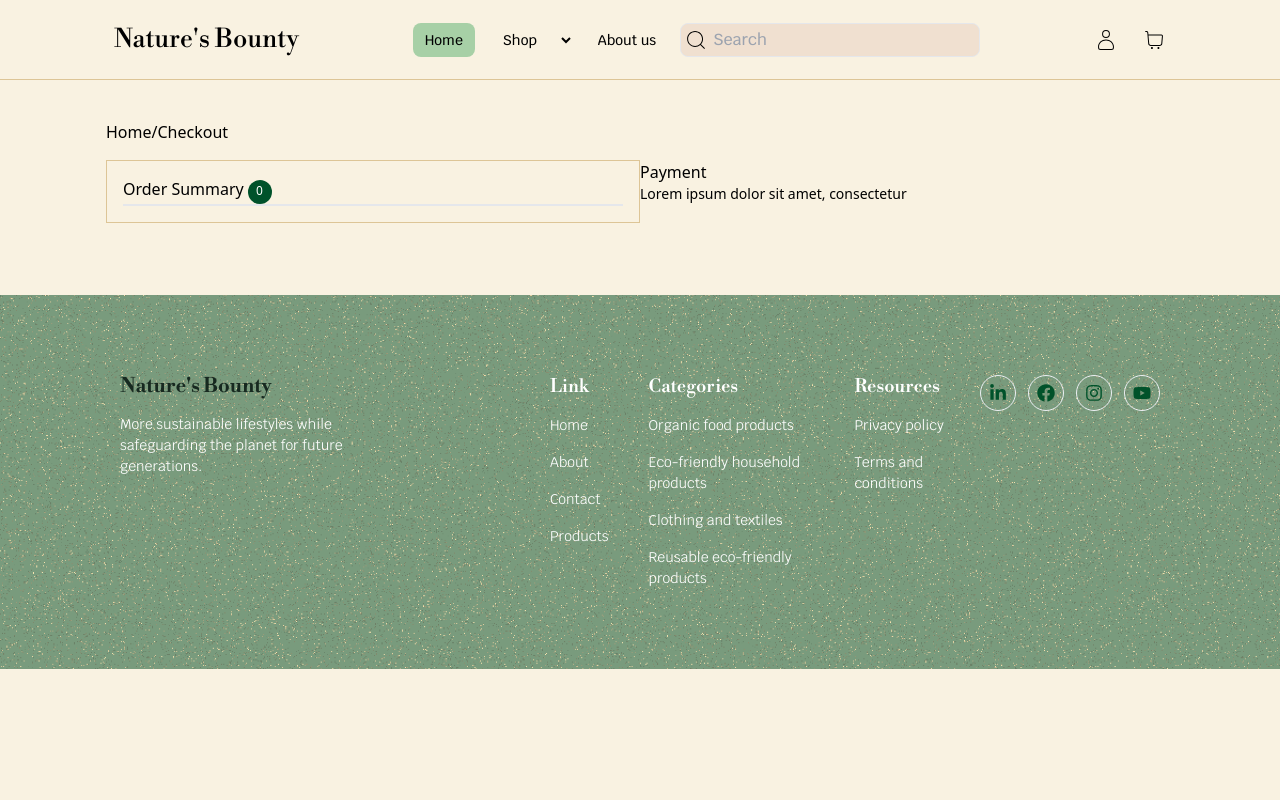
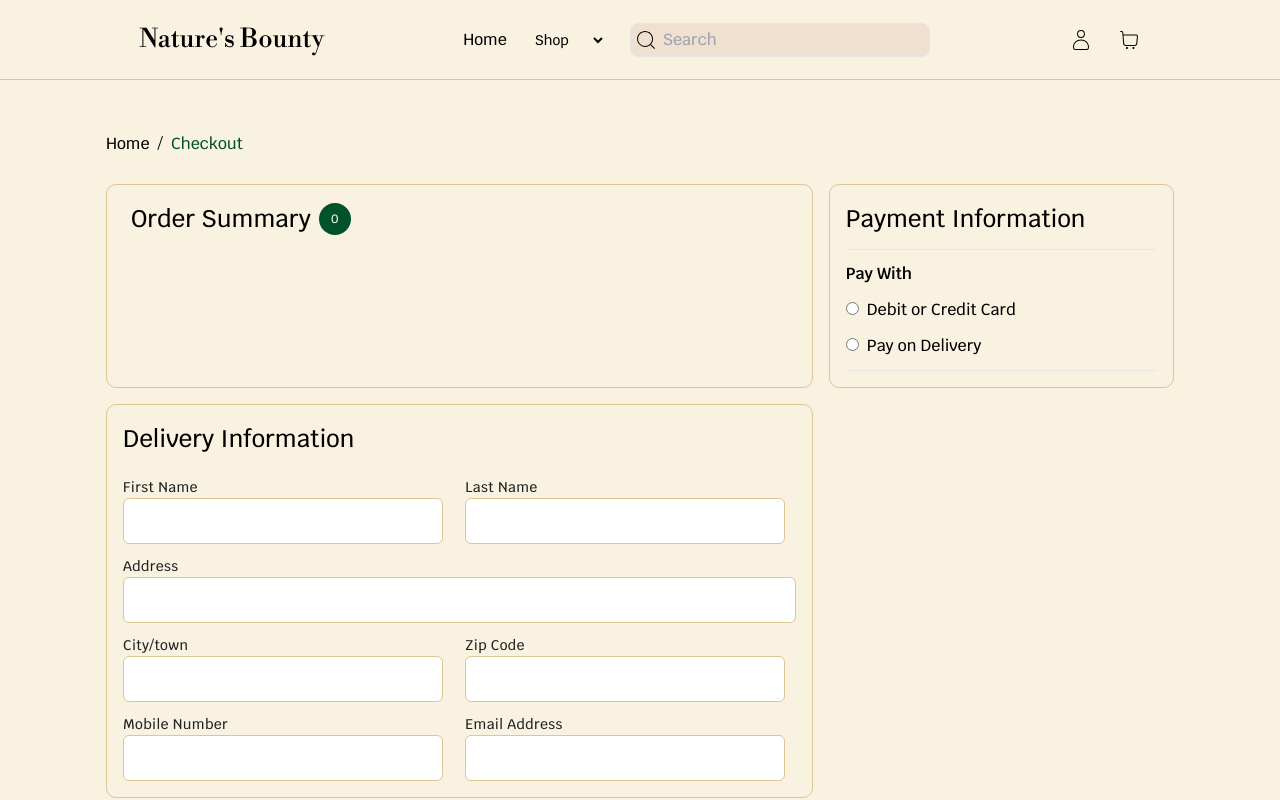
Before and after one commit to Ralpmike/hng-stage-task, a React (Vite) app: page /checkout in a window 1280 px wide. Shown: the top 800 px of the page. Built offline with nearby package versions, Linux system fonts and the light colour scheme.

Commit message:
Navbar fix and checkout component fix

```diff
--- a/src/components/NavBar.jsx
+++ b/src/components/NavBar.jsx
@@ -17,7 +17,8 @@ export default function NavBar({ onHandleToggleCart, showCart }) {
 
   const handleRedirect = () => {
     navigate("/checkout");
-    setMenuOpen(false);
+    // toggleMenu();
+    setMenuOpen(!menuOpen);
   };
 
   const toggleMenu = () => {
@@ -27,7 +28,7 @@ export default function NavBar({ onHandleToggleCart, showCart }) {
   const cartProducts = useStore((state) => state.cartProducts);
 
   return (
-    <nav className="border-[#DDC596] px-4 md:px-8 md:gap-5 h-[80px] border-b-[.0625rem]  lg:gap-8 w-full mx-auto flex justify-evenly items-center ">
+    <nav className=" bg-defaultbg-color border-[#DDC596] px-4 md:px-8 md:gap-5 h-[80px] border-b-[.0625rem]  lg:gap-8 w-full mx-auto flex justify-evenly items-center sticky top-0 z-30 ">
       {/* <div className="flex px-3 lg:gap-8 md:px-12 md:p-0  xl:gap-10 items-center h-[5rem] md:mx-auto border-2"> */}
       <button onClick={toggleMenu} className=" 1md:hidden mr-auto ">
         {menuOpen ? <FaTimes size={24} /> : <FaBars size={20} />}
@@ -42,7 +43,11 @@ export default function NavBar({ onHandleToggleCart, showCart }) {
           <li>
             <NavLink
               to={"/"}
-              className="text-[14px] bg-[#a7d0a6] py-2 px-3 rounded-lg"
+              className={({ isActive }) =>
+                isActive
+                  ? "text-[14px] bg-[#a7d0a6] py-2 px-3 rounded-lg"
+                  : "default"
+              }
             >
               Home
             </NavLink>
@@ -60,11 +65,6 @@ export default function NavBar({ onHandleToggleCart, showCart }) {
                 <option value="3">Option 3</option>
               </select>
             </label>
-          </li>
-          <li>
-            <NavLink to="#" className="text-[14px] ">
-              About us
-            </NavLink>
           </li>
           <li className="flex gap-4 items-center relative">
             <input
@@ -94,7 +94,7 @@ export default function NavBar({ onHandleToggleCart, showCart }) {
           <span className="relative">
             <CiShoppingCart size={24} />
             {cartProducts.length > 0 && (
-              <span className="absolute inset-x-0 -top-4 left-4 text-white pl-[6px] px-[3px] w-5 aspect-[1/1] rounded-[50%] inline-block bg-[#984343] text-[12px]">
+              <span className="absolute inset-x-0 -top-4 left-4 text-white flex justify-center items-center w-5 aspect-[1/1] rounded-[50%]  bg-[#984343] text-[10px]">
                 {cartProducts.length}
               </span>
             )}
@@ -143,12 +143,12 @@ export default function NavBar({ onHandleToggleCart, showCart }) {
       )}
       {/* </div> */}
       {showCart && (
-        <div className="absolute top-[80px] w-[320px] sm:w-[370px] md:w-[590px]  h-fit inset-y-4 right-1 z-30  justify-center py-3 px-6 bg-[#F9F2E1]">
+        <div className="absolute top-[80px] w-[320px] sm:w-[370px] md:w-[590px]  h-fit inset-y-4 right-1 z-30  justify-center py-3 px-6 bg-[#F9F2E1] overflow-y-auto max-h-[calc(100vh-80px)]">
           <ul>
             <div className="flex justify-between">
               <h2 className="font-krub-font text-[28px] font-[600] flex items-center gap-2">
                 My Cart
-                <span className="text-white py-[2px] px-[10px] w-8 aspect-[1/1] rounded-[50%] inline-block bg-[#00522A] text-[18px]">
+                <span className="text-white flex justify-center items-center w-8 aspect-[1/1] rounded-[50%]  bg-[#00522A] text-[16px]">
                   {cartProducts.length}
                 </span>
               </h2>
@@ -167,7 +167,7 @@ export default function NavBar({ onHandleToggleCart, showCart }) {
           {/* <div className="w-full"> */}
           <button
             className="button-primary my-4 w-full text-[#E9FFE7]"
-            onClick={() => handleRedirect()}
+            onClick={handleRedirect}
           >
             Check Out
           </button>
--- a/src/components/SectionOne.jsx
+++ b/src/components/SectionOne.jsx
@@ -2,7 +2,7 @@ import { NavLink } from "react-router-dom";
 
 export default function SectionOne() {
   return (
-    <div className="flex flex-col my-0  text-center px-5 md:px-[64px] items-center justify-center md:text-center gap-5 md:my-[3rem]">
+    <div className="flex flex-col my-0  text-center px-5 md:px-[64px] items-center justify-center md:text-center gap-5 md:my-[2rem]">
       <h5 className="text-[#572A00] my-2 text-[9px] sm:text-[.625rem] font-krub-font py-2 px-4 bg-[#FFE6CE]  rounded-2xl">
         🏆 2023 & 2024 AWARD WINNING ECO-FRIENDLY STORE
       </h5>
--- a/src/index.css
+++ b/src/index.css
@@ -80,6 +80,14 @@ html {
 .custom-select option:first-child {
   display: none;
 }
+
+.label-input {
+  @apply block text-[14px] font-medium text-primary_black font-krub-font tracking-wide;
+}
+
+.in-design {
+  @apply border-[1px] border-[#DDC596] px-[16px] w-[320px] max-w-full  rounded-[6px] py-[10px];
+}
 /* a {
   @apply px-[12px] py-[8px] rounded-lg;
 } */
--- a/src/routes/CheckoutPage.jsx
+++ b/src/routes/CheckoutPage.jsx
@@ -4,34 +4,149 @@ import { useStore } from "../store";
 
 export default function CheckoutPage() {
   const cartProducts = useStore((state) => state.cartProducts);
+
+  const currentPath = window.location.pathname;
+
   return (
-    <div className="px-[106px] flex flex-col gap-4">
-      <div className="flex">
-        <NavLink to="/">Home</NavLink>/
+    <div className="px-[106px] mt-10 flex flex-col gap-4 font-krub-font">
+      <div className="flex py-3">
+        <NavLink to="/" className="font-medium">
+          Home
+        </NavLink>
+        <span className="mx-2 inline-block">/</span>
         <NavLink
           to="/checkout"
-          className={({ isActive }) => (isActive ? "green" : undefined)}
+          className={({ isActive }) =>
+            isActive ? "text-[#00522A] font-medium" : ""
+          }
         >
           Checkout
         </NavLink>
       </div>
-      <div className="grid grid-cols-1 md:grid-cols-2 ">
-        <div className="p-4 px-4 border-[1px] border-[#DDC596]">
-          <h3>
+      <div className="grid gap-4 grid-cols-1 md:grid-cols-3 font-krub-font">
+        <div className="p-4 px-6 border-[1px] border-[#DDC596] col-span-2 gap-3 rounded-[10px]">
+          <h3 className="font-medium text-[24px] flex items-center gap-2">
             Order Summary{" "}
-            <span className=" text-white  w-6 px-2 py-[2px] aspect-[1/1] rounded-[50%] inline-block bg-[#00522A] text-[12px]">
+            <span className=" text-white  w-8  aspect-[1/1] rounded-[50%] flex justify-center items-center bg-[#00522A] text-[12px]">
               {cartProducts.length}
             </span>
           </h3>
-          <ul className="flex flex-col gap-4 border-[1px] ">
+          <ul className="flex flex-col gap-4 ">
             {cartProducts.map((product) => (
               <CheclOutProduct key={product.id} product={product} />
             ))}
           </ul>
         </div>
-        <div>
-          <h3>Payment</h3>
-          <p className="text-sm">Lorem ipsum dolor sit amet, consectetur</p>
+        <div className="border-[1px] border-[#DDC596] flex flex-col gap-3 p-4 rounded-[10px]">
+          <h3 className="font-medium text-[24px]">Payment Information</h3>
+          <form className="grid gap-3 grid-cols-1">
+            <div className="flex flex-col gap-3 text-[16px] font-krub-font font-medium border-y-[1px] py-3">
+              <h3 className="font-[600]">Pay With</h3>
+
+              <label htmlFor="credit">
+                <input
+                  type="radio"
+                  name="payment-method"
+                  id="credit"
+                  value="credit-card"
+                  className=" mr-1"
+                />{" "}
+                Debit or Credit Card
+              </label>
+              <label htmlFor="delivery">
+                <input
+                  type="radio"
+                  name="payment-method"
+                  id="delivery"
+                  value="credit-card"
+                  className=" mr-1"
+                />{" "}
+                Pay on Delivery
+              </label>
+            </div>
+          </form>
+        </div>
+        <div className="p-4 flex flex-col gap-5  border-[1px] border-[#DDC596] col-span-2  rounded-[10px]">
+          <h3 className="font-medium text-[24px]">Delivery Information</h3>
+          <form className="grid gap-3 grid-cols-2">
+            <div>
+              <label htmlFor="firstName" className="label-input">
+                First Name
+              </label>
+              <input
+                type="text"
+                name="firstName"
+                id="firstName"
+                className="in-design  "
+              />
+            </div>
+            <div>
+              <label htmlFor="firstName" className="label-input">
+                Last Name
+              </label>
+              <input
+                type="text"
+                name="firstName"
+                id="firstName"
+                className="in-design  "
+              />
+            </div>
+            <div className="col-span-full">
+              <label htmlFor="firstName" className="label-input">
+                Address
+              </label>
+              <input
+                type="text"
+                name="firstName"
+                id="firstName"
+                className=" border-[1px] border-[#DDC596] px-[16px] py-[10px] rounded-[6px] w-full col-span-full"
+              />
+            </div>
+            <div className="">
+              <label htmlFor="firstName" className="label-input">
+                City/town
+              </label>
+              <input
+                type="text"
+                name="firstName"
+                id="firstName"
+                className="in-design  "
+              />
+            </div>
+            <div className="">
+              <label htmlFor="firstName" className="label-input">
+                Zip Code
+              </label>
+              <input
+                type="text"
+                name="firstName"
+                id="firstName"
+                className="in-design  "
+              />
+            </div>
+            <div className="">
+              <label htmlFor="firstName" className="label-input">
+                Mobile Number
+              </label>
+              <input
+                type="text"
+                name="firstName"
+                id="firstName"
+                className="in-design  "
+              />
+            </div>
+            <div className="">
+              <label htmlFor="firstName" className="label-input">
+                Email Address
+              </label>
+              <input
+                type="email"
+                name="firstName"
+                id="firstName"
+                className="in-design  "
+              />
+            </div>
+          </form>
         </div>
       </div>
     </div>
@@ -40,13 +155,13 @@ export default function CheckoutPage() {
 
 function CheclOutProduct({ product }) {
   return (
-    <li className="flex gap-4 w-full border-b py-5 border-[#DDC596] ">
+    <li className="flex gap-4 w-full border-b-[1px] py-5 border-[#DDC596] ">
       <img
         src={product.image}
         alt={product.product}
         className="max-w-[120px] max-h-[120px]"
       />
-      <div className="flex justify- w-full">
+      <div className="flex justify-between w-full font-medium test-[20px]">
         <h3>{product.product}</h3>
         <p>${product.price}</p>
       </div>
--- a/src/routes/root.jsx
+++ b/src/routes/root.jsx
@@ -11,17 +11,17 @@ export default function Root() {
   }
 
   return (
-    <div className="flex relative flex-col mx-auto gap-10 bg-defaultbg-color min-h-screen  max-w-[1440px]">
-      <NavBar onHandleToggleCart={handleToggleCart} showCart={showCart} />
-      <div>
+    <div className="flex w-full flex-col mx-auto gap-10 bg-defaultbg-color min-h-screen  max-w-[1440px]">
+      <div className="relative">
+        <NavBar onHandleToggleCart={handleToggleCart} showCart={showCart} />
         {showCart && (
-          <div className="absolute -inset-1 bg-black bg-opacity-50 z-20"></div>
+          <div className="absolute w-full min-h-[100vh] -inset-1 bg-black bg-opacity-50 z-20"></div>
         )}
         <div className={`relative ${showCart ? "z-10" : ""}`}>
           <Outlet />
         </div>
+        <Footer />
       </div>
-      <Footer />
     </div>
   );
 }
--- a/src/store.js
+++ b/src/store.js
@@ -6,3 +6,9 @@ export const useStore = create((set) => ({
   setAddToCart: (product) => set((curr) => ({ cartProducts: [...curr.cartProducts, product] })),
 
 }))
+
+
+export const useStsteStore = create((set) => ({
+  change: false,
+  setChange: () => set((curr) => ({ change: !curr.change })),
+}))
```
